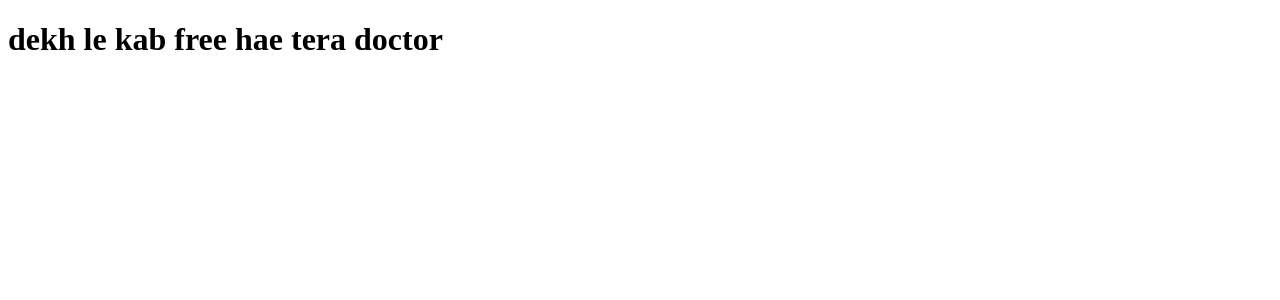
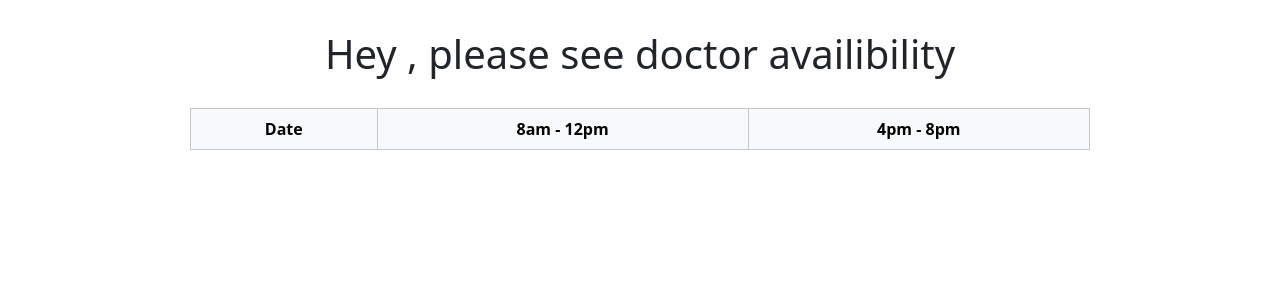
Before and after one commit to 22f3001703/hospital_management_app, a Flask app: a page that uses templates/showDoctorAvailibilityToPatient.html in a window 1280 px wide. Shown: the top 300 px of the page. Run offline with Flask 3, Linux system fonts and the light colour scheme; lists and menus that the app fills with data are empty.

Commit message:
changed the nuiances of docavailibility dictionaries

```diff
--- a/controllers/provideAvailibilityToPatient.py
+++ b/controllers/provideAvailibilityToPatient.py
@@ -1,9 +1,30 @@
 from flask import Flask,render_template,redirect,request,Response,Blueprint,session
 from database import db
-from models.models import User
+from models.models import User,DoctorAvailibility
+import datetime
 
 provideAvailibilityToPatient = Blueprint('provideAvailibilityToPatient', __name__)
 @provideAvailibilityToPatient.route("/dashboard/patient/<string:specialization>/<string:fullname>/<string:username>/availibility", methods=['GET','POST'])
 def provideAvailibilityToThePatient(specialization,fullname,username):
     print(specialization,fullname,username)
-    return render_template("showDoctorAvailibilityToPatient.html")
+    currentdate = datetime.date.today()
+    docavailibility={}
+    next7date=currentdate+datetime.timedelta(days=6)
+    getAvailibility = DoctorAvailibility.query.filter(
+    DoctorAvailibility.username == username,
+    DoctorAvailibility.date>=currentdate,
+    DoctorAvailibility.date<=next7date).order_by(DoctorAvailibility.date).all()
+
+    for lol in getAvailibility:
+        docavailibility[lol.date]=[lol.time1,lol.time2]
+    print(getAvailibility)
+    x=docavailibility.keys()
+    print(x)
+    for al in docavailibility.items():
+        print(al[1][0],al[1][1])
+    docavailibility = {date.isoformat(): slots for date, slots in docavailibility.items()}
+
+    if(len(x)==0):
+        return render_template("showDoctorAvailibilityToPatient.html",docavailibility=None,x=x)
+
+    return render_template("showDoctorAvailibilityToPatient.html",docavailibility=docavailibility)
--- a/templates/showDoctorAvailibilityToPatient.html
+++ b/templates/showDoctorAvailibilityToPatient.html
@@ -3,9 +3,36 @@
 <head>
     <meta charset="UTF-8">
     <meta name="viewport" content="width=device-width, initial-scale=1.0">
-    <title>Doctor Availibitly </title>
+    <title>Doctor Availability</title>
+    <link href="https://cdn.jsdelivr.net/npm/bootstrap@5.3.2/dist/css/bootstrap.min.css" rel="stylesheet">
+    <style>
+        .table-container {
+            margin: 30px auto;
+            max-width: 900px;
+        }
+        h1 {
+            text-align: center;
+            margin-top: 30px;
+        }
+    </style>
 </head>
 <body>
-   <h1>dekh le kab free hae tera doctor</h1>
+
+    <h1>Hey {{session['user']}}, please see doctor availibility</h1>
+
+    <div class="table-container">
+         <table class="table table-bordered text-center align-middle">
+            <thead class="table-light">
+                <tr>
+                    <th>Date</th>
+                    <th>8am - 12pm</th>
+                    <th>4pm - 8pm</th>
+                </tr>
+            </thead>
+
+            </table>
+    </div>
+    <script src="https://cdn.jsdelivr.net/npm/bootstrap@5.3.2/dist/js/bootstrap.bundle.min.js"></script>
+
 </body>
 </html>
```
Also changed, not shown: instance/hospital.db.
